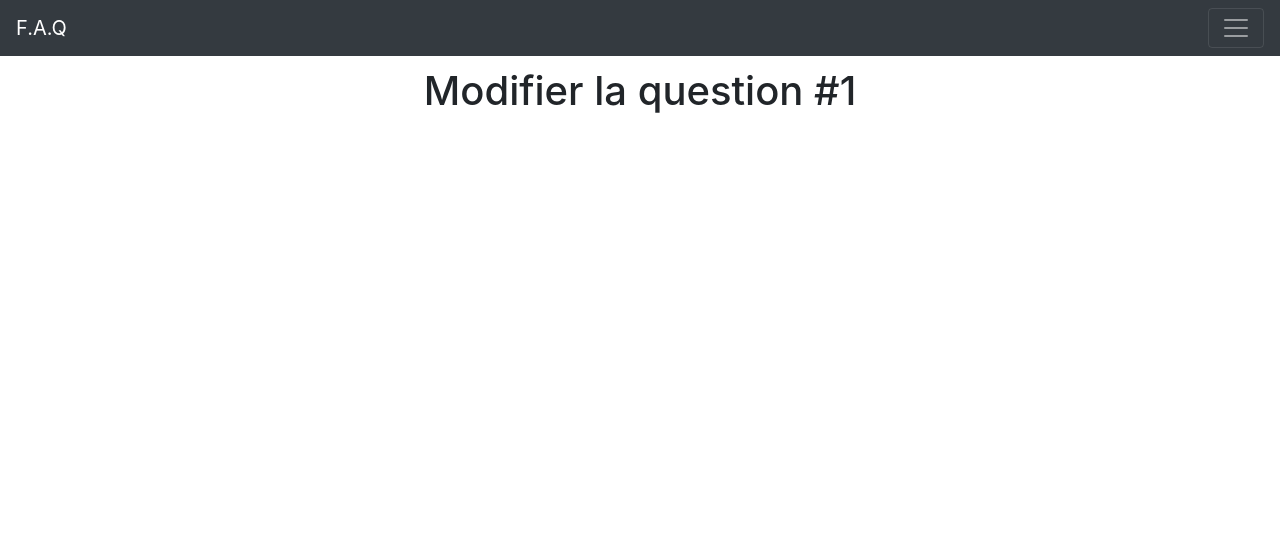
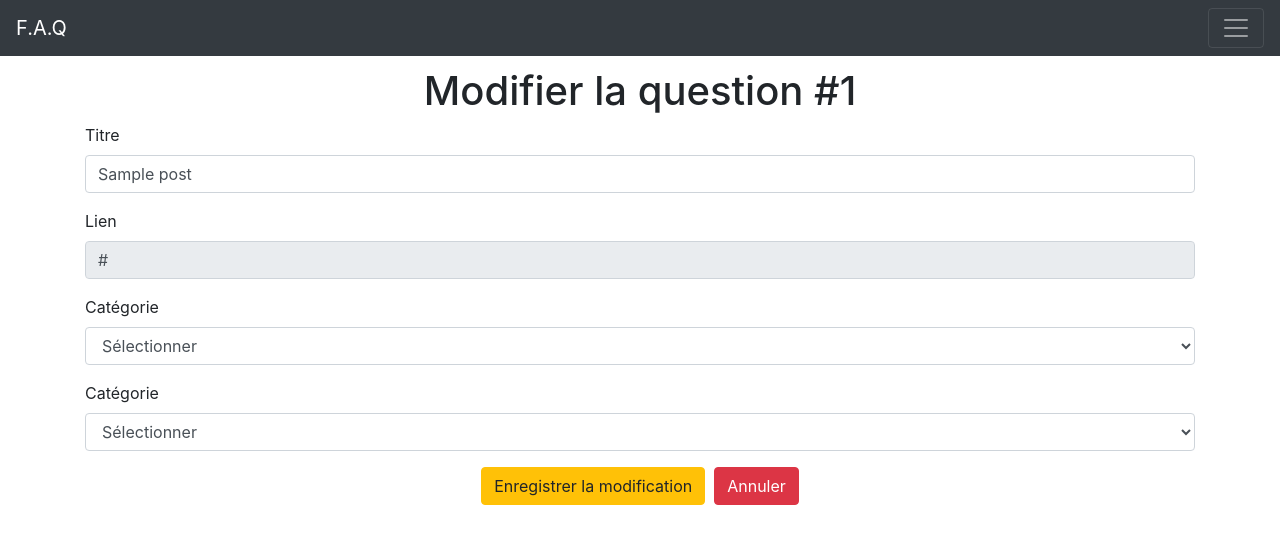
Before and after one commit to deenadrien/faq, a PHP site: page /modify_question.php?id=1 in a window 1280 px wide. Shown: the top 544 px of the page. Run offline with PHP 8.4, Linux system fonts and the light colour scheme; tables that the repository leaves empty or names only in its code hold one stand-in row (values such as "Sample post"); some libraries are stand-ins or nearby versions.

Commit message:
Last commit before prod environment

```diff
--- a/add_question.php
+++ b/add_question.php
@@ -89,6 +89,7 @@
 
                     var pdf = "PDF";
                     var video = "Vidéo";
+                    var url = "URL";
 
                     id = $(this).val();
                     if(id === pdf){
@@ -97,6 +98,9 @@
                     }else if(id === video){
                         $("#linkGroup").css('display','block');
                         $("#fileGroup").css('display','none');
+                    }else if(id === url){
+                        $("#linkGroup").css('display','block');
+                        $("#fileGroup").css('display','none');
                     }
                 });
             });
--- a/css/style.css
+++ b/css/style.css
@@ -39,3 +39,9 @@
 #book{
     margin-top: 1%;
 }
+
+iframe{
+    display: block;
+    margin-left: auto;
+    margin-right: auto;
+}
--- a/display_link.php
+++ b/display_link.php
@@ -18,6 +18,8 @@
               echo '<img src="img/pdf.png"><a href="' . $row['link'] . '" target="_blank">' . $row['title'] . '</a><br><br>';
             }else if($row['type'] === 'Vidéo'){
               echo '<img src="img/video.png"><a href="' . $row['link'] . '" target="_blank">' . $row['title'] . '</a><br><br>';
+            }else if($row['type'] === 'URL'){
+                echo '<img src="img/www.png"><a href="' . $row['link'] . '" target="_blank">' . $row['title'] . '</a><br><br>';
             }else{
                 echo '<a href="' . $row['link'] . '" target="_blank">' . $row['title'] . '</a><br><br>';
               }
--- a/modify_question.php
+++ b/modify_question.php
@@ -18,16 +18,62 @@
           $getQuestion = $pdo -> prepare("SELECT * FROM post WHERE id = :id");
           $getQuestion -> execute(array("id" => $_GET['id']));
 
-          $row = $getQuestion -> fetch(PDO::FETCH_ASSOC)
+          $getAllCategories = $pdo -> prepare("SELECT * FROM category");
+          $getAllCategories -> execute();
+
+          $row = $getQuestion -> fetch(PDO::FETCH_ASSOC);
 
         ?>
     </head>
     <body>
        <div class="container">
             <?php echo '<center><h1>Modifier la question #' . $row['id'] . '</h1></center>'; ?>
-            <form action="#" method="post">
-
+            <form action="modify_question_process.php" method="post">
+                <?php echo '<input type="hidden" name="id" value="' . $row['id'] . '">'; ?>
+                <div class="form-group">
+                    <label for="title">Titre</label>
+                    <?php echo '<input type="text" class="form-control" id="title" name="title" value="' . $row['title'] . '">'; ?>
+                </div>
+                <div class="form-group">
+                    <label for="title">Lien</label>
+                    <?php
+                        if(strchr($row['link'],'http')){
+                            echo '<input type="text" class="form-control" id="title" name="link" value="' . $row['link'] . '">';
+                        }else{
+                            echo '<input type="text" class="form-control" id="title" name="link" value="' . $row['link'] . '" readonly>';
+                        }
+                    ?>
+                </div>
+                <div class="form-group">
+                    <label for="categoriesSelect">Catégorie</label>
+                    <select class="form-control" id="categoriesSelect" name="category">
+                        <option>Sélectionner</option>
+                        <?php
+                            while($row = $getAllCategories -> fetch(PDO::FETCH_ASSOC)){
+                                echo '<option value="' . $row['title'] . '">' . $row['title'] . '</option>';
+                            }
+                        ?>
+                    </select>
+                </div>
+                <div class="form-group">
+                    <label for="subCategoriesSelect">Catégorie</label>
+                    <select class="form-control" id="subCategoriesSelect" name="sub_category">
+                        <option>Sélectionner</option>
+                    </select>
+                </div>
+                <center><button type="submit" class="btn btn-warning">Enregistrer la modification</button>&nbsp;&nbsp;<a href="questions.php"><button type="button" class="btn btn-danger">Annuler</button></a></center>
             </form>
        </div>
+       <script src="js/jquery-3.3.1.min.js"></script>
+       <script>
+            $(document).ready(function(){
+                $("#categoriesSelect").change(function(){
+                    id = $(this).val();
+                    $.post("subcat.php",{id:id},function(data){
+                    $("#subCategoriesSelect").html(data);
+                    });
+                });
+            });
+        </script>
     </body>
 </html>
```
Also changed, not shown: categories.php (+11 -0 lines), contact.php (+4 -3 lines), delete_cat.php (+13 -3 lines), index.php (+3 -11 lines), modify_question_process.php (added, +14 -0 lines), img/www.png (added), 2 other files.
